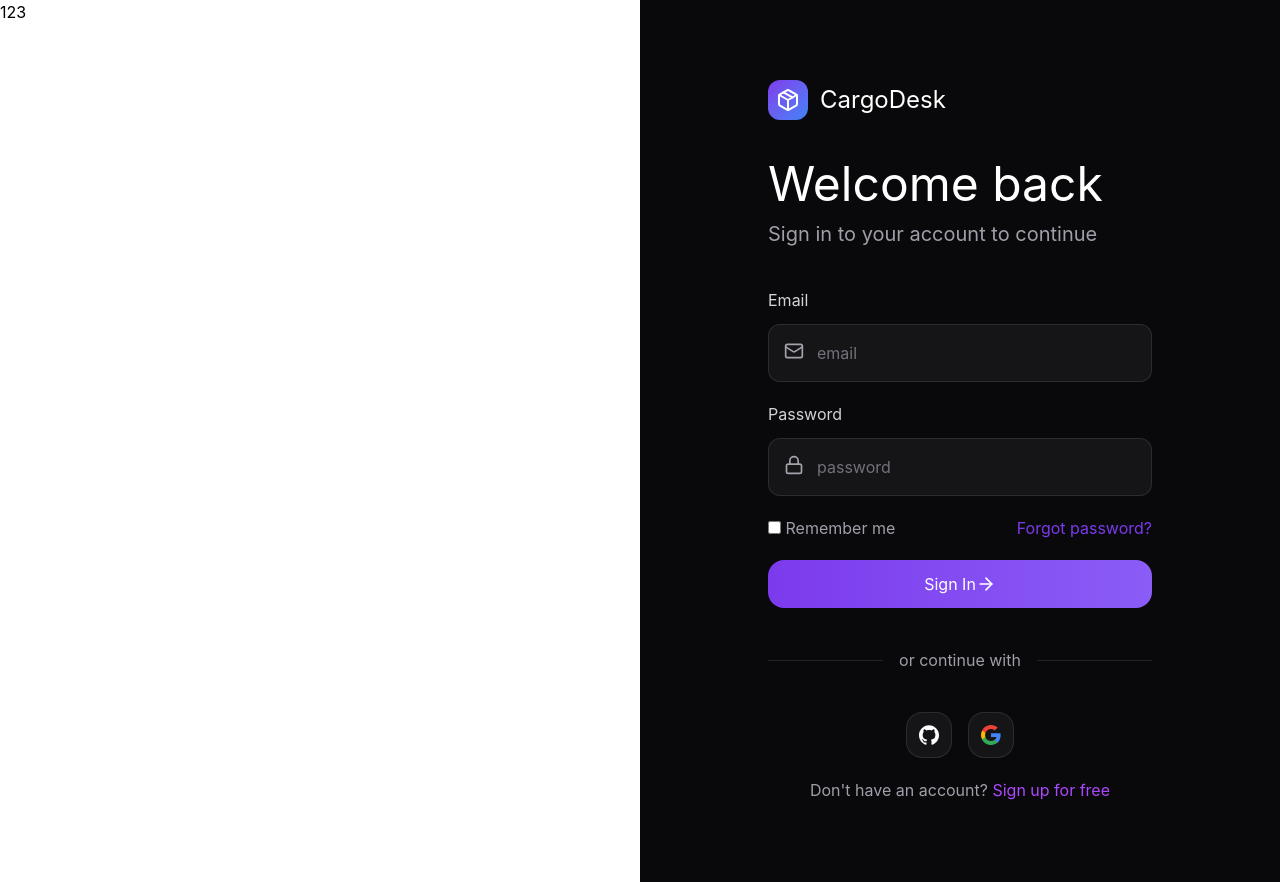
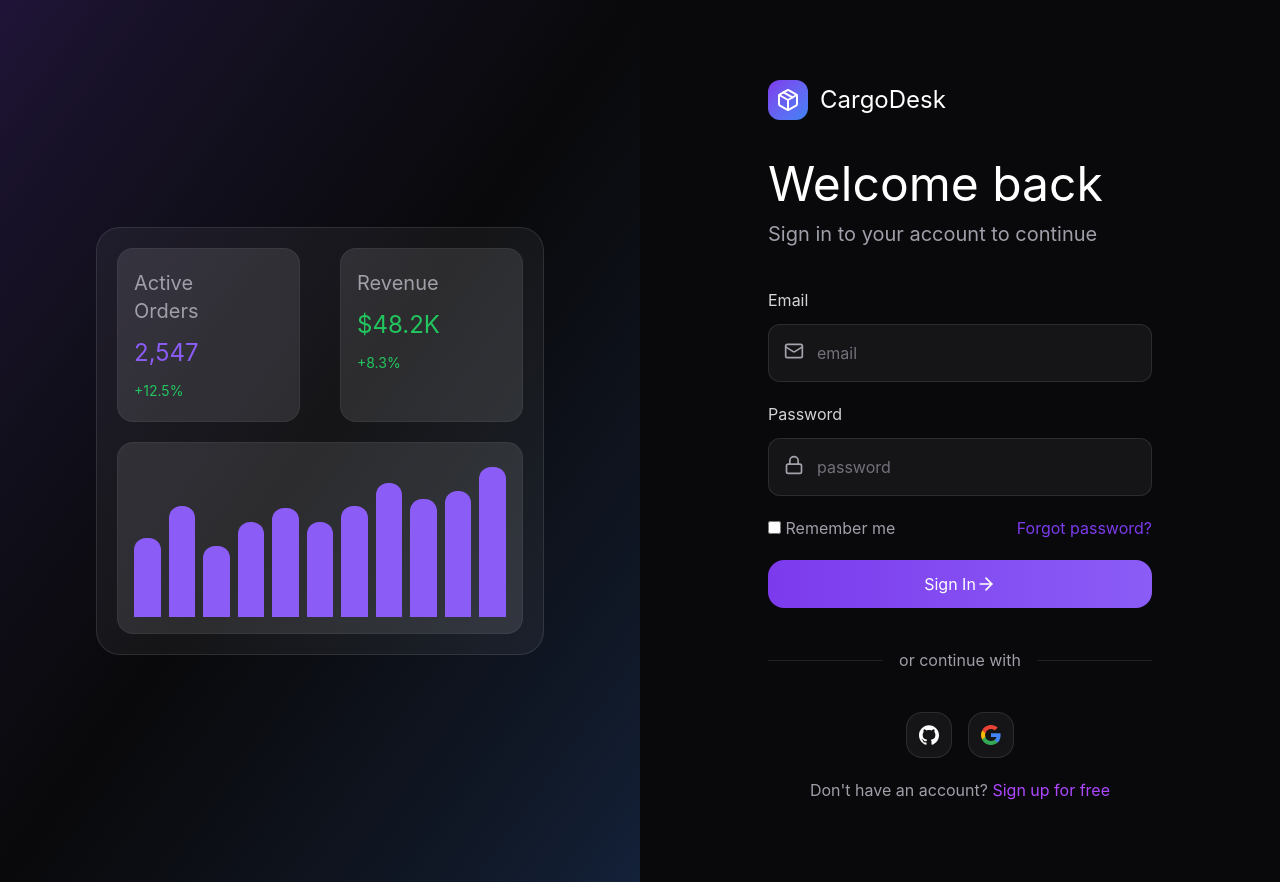
Before and after one commit to vvhh3/CargoDesk, a React (Vite) app in the folder Frontend/: page /login in a window 1280 px wide. Built offline with nearby package versions, Linux system fonts and the light colour scheme.

Commit message:
50% left screen login

```diff
--- a/Frontend/src/Pages/LogIn.tsx
+++ b/Frontend/src/Pages/LogIn.tsx
@@ -11,12 +11,39 @@
     return (
         <div className="w-full flex">
 
-            <div className="w-1/2 bg-white min-h-screen">
-                123
+            {/* Right */}
+            <div className="w-full flex flex-col justify-center items-center bg-linear-to-br from-[#7C3AED]/20 via-[#09090B] to-[#3B82F6]/20">
+
+                <div className="w-7/10 bg-white/5 p-5 flex gap-5 flex-col border border-white/10 rounded-3xl">
+
+                    <div className="flex w-full gap-10">
+                        <div className="w-1/2 bg-white/10 border border-white/5 flex flex-col rounded-2xl items-start pl-4 gap-3 pr-10 py-5">
+                            <span className="text-zinc-400 text-xl">Active Orders</span>
+                            <span className="text-[#8B5CF6] text-2xl">2,547</span>
+                            <span className="text-[#22C55E] text-sm">+12.5%</span>
+                        </div>
+                        <div className="w-1/2 bg-white/10 border border-white/5 flex flex-col rounded-2xl items-start pl-4 gap-3 pr-10 py-5">
+                            <span className="text-zinc-400 text-xl">Revenue</span>
+                            <span className="text-[#22C55E] text-2xl">$48.2K</span>
+                            <span className="text-[#22C55E] text-sm">+8.3%</span>
+                        </div>
+                    </div>
+
+                    <div className="w-full bg-white/10 h-48 border border-white/5 rounded-2xl p-4">
+                        <div className="h-full flex items-end gap-2 justify-around">
+                            {[50, 70, 45,60, 69, 60,70, 85, 75, 80,95].map((height, i) => (
+                                <div key={i}
+                                    style={{ height: `${height}%` }}
+                                    className={`bg-[#8B5CF6] flex-1 rounded-t-xl `}></div>
+                            ))}
+                        </div>
+                    </div>
+
+                </div>
             </div>
 
             {/* Left screen */}
-            <div className="flex justify-center w-1/2 min-h-screen">
+            <div className="flex justify-center w-full min-h-screen">
                 <div className="flex-col items-start w-6/10 py-20">
 
                     <div>
@@ -85,8 +112,9 @@
                         </div>
 
                         <div className="w-full flex justify-center mt-5">
-                            <span className="text-zinc-400">Don't have an account? <Link to="/login" className="text-purple-500">Sign up for free</Link></span>
+                            <span className="text-zinc-400">Don't have an account? <Link to="/registry" className="text-purple-500">Sign up for free</Link></span>
                         </div>
+
                     </div>
                 </div>
             </div>
```
